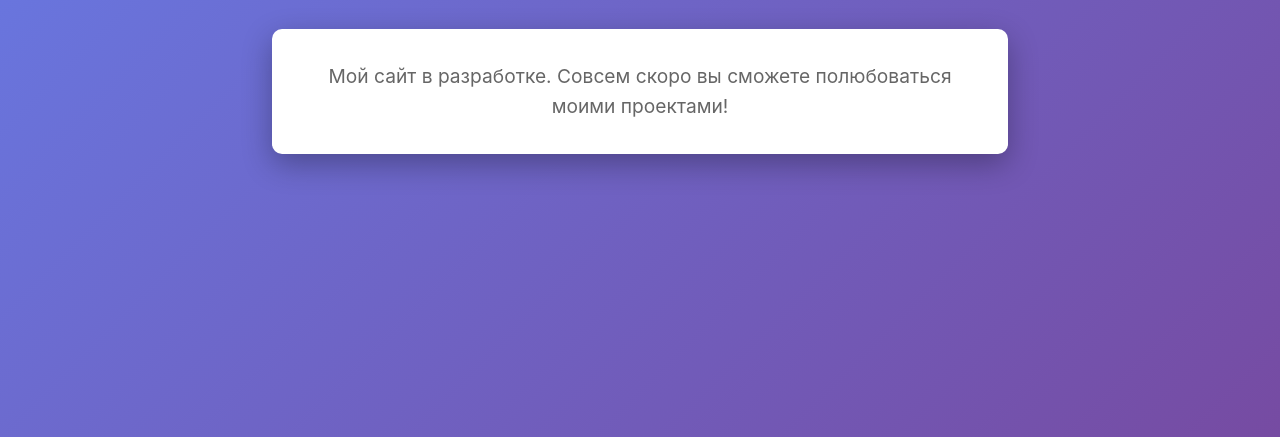
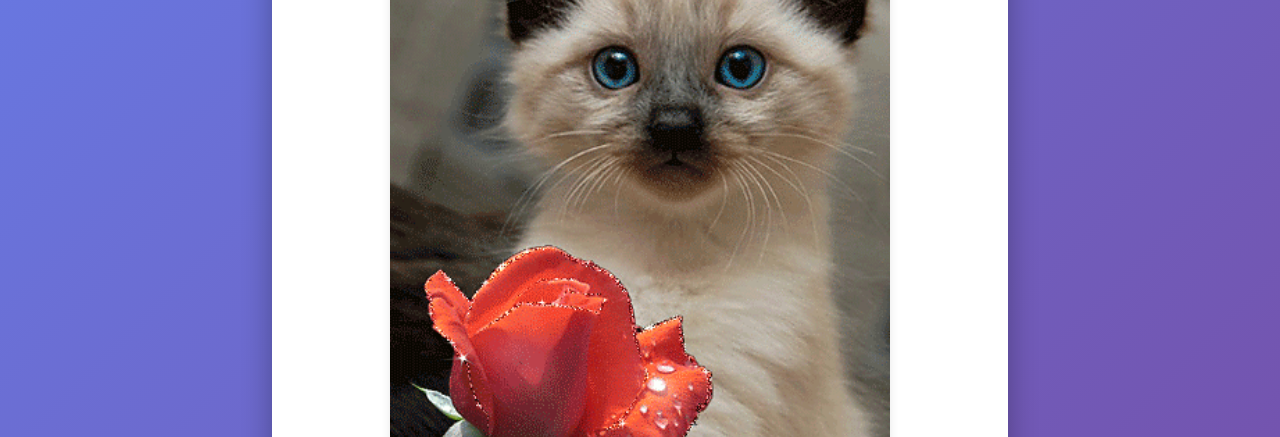
Before and after one commit to weisepuma/mironova.io, a plain HTML site: page index.html in a window 1280 px wide. Shown: the part 363-800 px from the top of the page. Drawn offline with Linux system fonts and the light colour scheme.

Commit message:
Add kitten GIF to main page and increase size

```diff
--- a/index.html
+++ b/index.html
@@ -12,6 +12,7 @@
             <h1>Welcome to Mironova.io</h1>
         </header>
         <main>
+            <img src="images/kitten.gif" alt="Котёнок с голубыми глазами" class="kitten-image">
             <p>Мой сайт в разработке. Совсем скоро вы сможете полюбоваться моими проектами! </p>
         </main>
     </div>
--- a/styles.css
+++ b/styles.css
@@ -39,4 +39,14 @@ main {
 main p {
     font-size: 1.2rem;
     color: #666;
+    margin-top: 1.5rem;
 }
+
+.kitten-image {
+    width: 500px;
+    max-width: 100%;
+    height: auto;
+    border-radius: 10px;
+    margin-bottom: 1rem;
+    box-shadow: 0 4px 10px rgba(0, 0, 0, 0.1);
+}
```
Also changed, not shown: images/kitten.gif (added).
